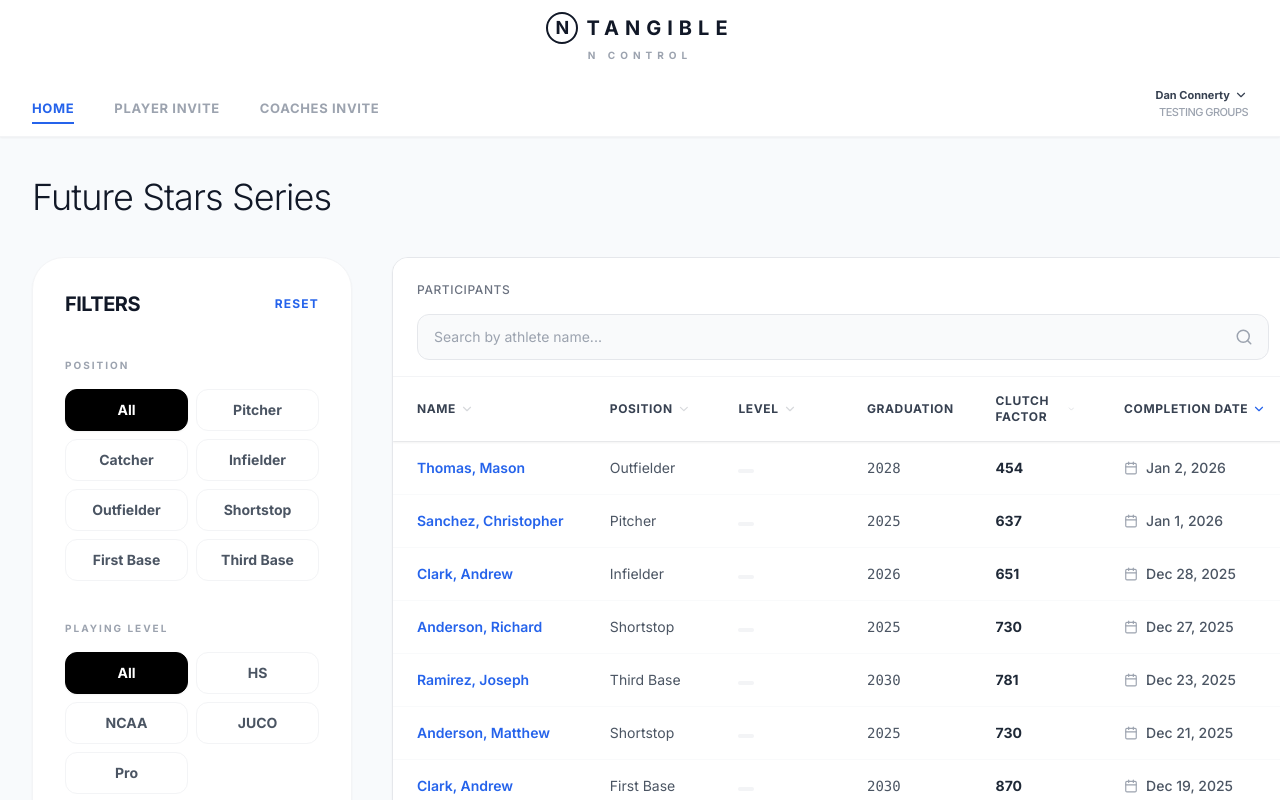
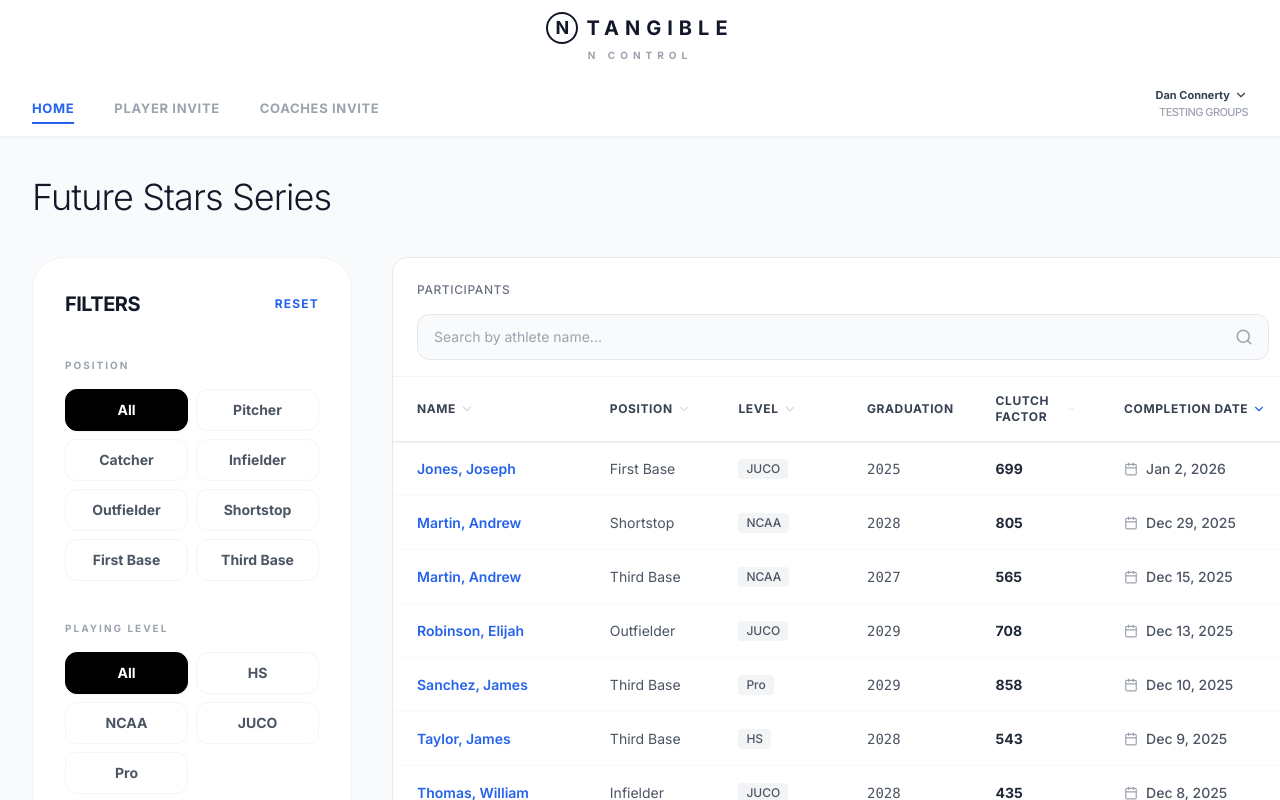
Before and after one commit to danconnerty/NTangiblePartnerView, a React (Vite) app: page / in a window 1280 px wide. Shown: the top 800 px of the page. Built offline with nearby package versions, Linux system fonts and the light colour scheme.

Commit message:
Update mockData.ts

```diff
--- a/mockData.ts
+++ b/mockData.ts
@@ -14,6 +14,7 @@ const lastNames = [
 ];
 
 const positions = ['Pitcher', 'Catcher', 'Infielder', 'Outfielder', 'Shortstop', 'First Base', 'Third Base'];
+const levels = ['HS', 'NCAA', 'JUCO', 'Pro'];
 const statuses: Player['status'][] = ['active', 'inactive', 'pending'];
 
 const generatePlayers = (count: number): Player[] => {
@@ -27,20 +28,36 @@ const generatePlayers = (count: number): Player[] => {
     const lastName = lastNames[Math.floor(Math.random() * lastNames.length)];
     const gradYear = 2025 + Math.floor(Math.random() * 6); // 2025 to 2030
 
-    // Generate a random date within the last 6 months
     const randomTime = sixMonthsAgo.getTime() + Math.random() * (today.getTime() - sixMonthsAgo.getTime());
     const lastTestedDate = new Date(randomTime).toISOString();
+
+    const clutchFactor = 400 + Math.floor(Math.random() * 500);
+
+    let scoringRange = 'Below Average';
+    if (clutchFactor >= 800) {
+      scoringRange = 'Elite';
+    } else if (clutchFactor >= 751) {
+      scoringRange = 'Great';
+    } else if (clutchFactor >= 725) {
+      scoringRange = 'Above Average';
+    } else if (clutchFactor >= 651) {
+      scoringRange = 'Average';
+    }
 
     players.push({
       id: `${i + 1}`,
       name: `${lastName}, ${firstName}`,
       position: positions[Math.floor(Math.random() * positions.length)],
       round: 'Demo',
+      level: levels[Math.floor(Math.random() * levels.length)],
       graduationYear: gradYear,
-      clutchFactor: 400 + Math.floor(Math.random() * 500),
+      clutchFactor: clutchFactor,
       status: statuses[Math.floor(Math.random() * statuses.length)],
-      needsRetest: Math.random() > 0.7, // 30% chance they need a retest
-      lastTestedDate: lastTestedDate
+      needsRetest: Math.random() > 0.7,
+      lastTestedDate: lastTestedDate,
+      scoringRange: scoringRange,
+      roundRank: Math.floor(Math.random() * 20) + 1,
+      roundPositionalRank: Math.floor(Math.random() * 10) + 1
     });
   }
   return players.sort((a, b) => a.name.localeCompare(b.name));
```
